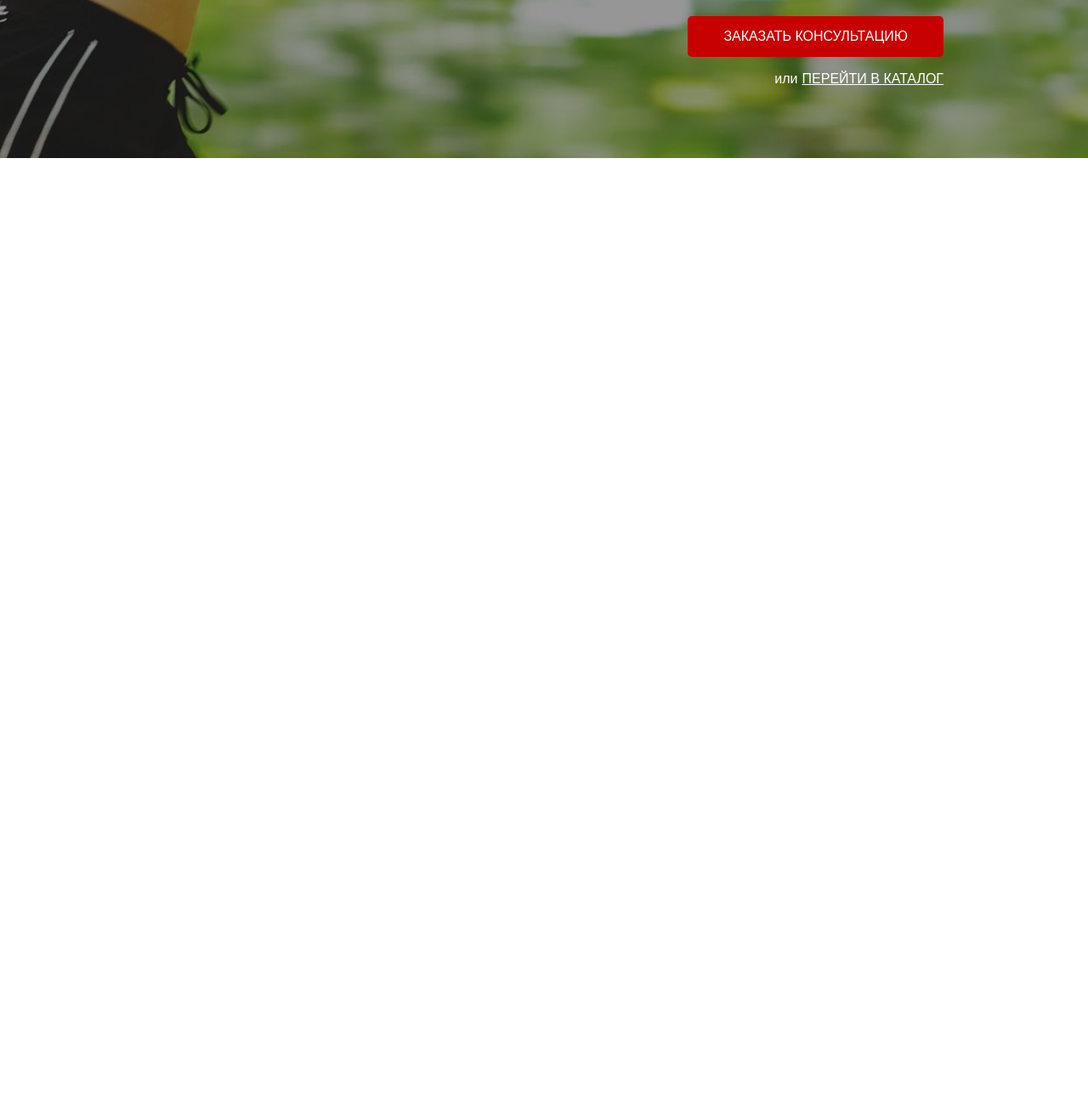
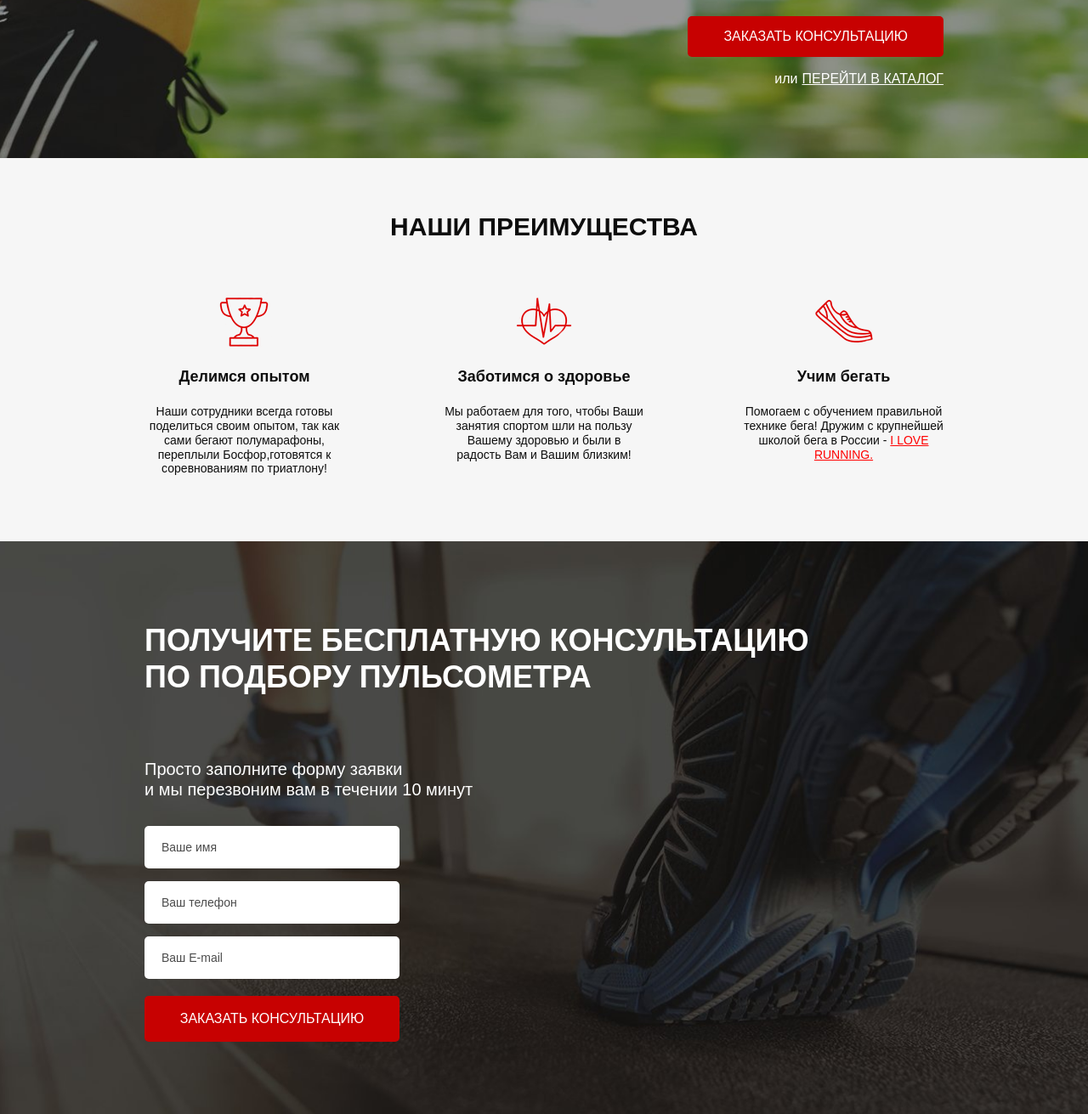
Before and after one commit to VadimBond/pulse-rate, a website: page src/index.html in a window 1280 px wide. Shown: the part 452-1763 px from the top of the page at 85% size. Before the commit the page ends 800 px from the top, so only its background shows below. Drawn offline with nearby package versions, Linux system fonts and the light colour scheme; files that its build step writes are made by us from their sources; a web font is replaced by a local one.

Commit message:
section consultation

```diff
--- /dev/null
+++ b/src/_advantages.html
@@ -0,0 +1,25 @@
+<section class="advantages">
+  <div class="container">
+
+    <h2 class="advantages-title">наши преимущества</h2>
+
+    <div class="advantages-blocks">
+      <div class="advantages-blocks__item">
+        <div class="icon icon__advantages-cup"></div>
+        <h3 class="advantages-blocks__item-title">Делимся опытом</h3>
+        <div class="advantages-blocks__item-descr">Наши сотрудники всегда готовы поделиться своим опытом, так как сами бегают полумарафоны, переплыли Босфор,готовятся к соревнованиям по триатлону!</div>
+      </div>
+      <div class="advantages-blocks__item">
+        <div class="icon icon__advantages-heart"></div>
+        <h3 class="advantages-blocks__item-title">Заботимся о здоровье</h3>
+        <div class="advantages-blocks__item-descr">Мы работаем для того, чтобы Ваши занятия спортом шли на пользу Вашему здоровью и были в радость Вам и Вашим близким!</div>
+      </div>
+      <div class="advantages-blocks__item">
+        <div class="icon icon__advantages-shoe"></div>
+        <h3 class="advantages-blocks__item-title">Учим бегать</h3>
+        <div class="advantages-blocks__item-descr">Помогаем с обучением правильной технике бега! Дружим с крупнейшей школой бега в России - <a href="#" class="advantages-blocks__item-link">i love running.</a></div>
+      </div>
+    </div>
+
+  </div>
+</section>
--- /dev/null
+++ b/src/_consultation.html
@@ -0,0 +1,16 @@
+<section class="consultation">
+  <div class="container">
+
+    <h2 class="consultation-title">Получите бесплатную консультацию<br>по подбору пульсометра</h2>
+
+    <div class="consultation-descr">Просто заполните форму заявки<br>и мы перезвоним вам в течении 10 минут</div>
+
+    <form action="#" class="form consultation-form">
+      <input type="text" name="name" class="form__input consultation-form__input" placeholder="Ваше имя" required>
+      <input type="number" name="phone" class="form__input consultation-form__input" placeholder="Ваш телефон" required>
+      <input type="email" name="email" class="form__input consultation-form__input" placeholder="Ваш E-mail" required>
+      <button type="submit" class="btn consultation-btn">заказать консультацию</button>
+    </form>
+
+  </div>
+</section>
--- a/src/index.html
+++ b/src/index.html
@@ -14,6 +14,9 @@
 </head>
 <body>
   @@include("_promo.html")
+  @@include("_advantages.html")
+  @@include("_consultation.html")
+
   <script src="js/script.js"></script>
 </body>
 </html>
--- a/src/scss/base/_common.scss
+++ b/src/scss/base/_common.scss
@@ -17,3 +17,36 @@ html, body {
     background-color: darken($color-red, 10%);
   }
 }
+.form {
+  max-width: 300px;
+  &__input {
+    display: block;
+    width: 100%;
+    min-height: 50px;
+    border-radius: 5px;
+    font-size: 14px;
+    font-weight: 300;
+    color: #4b4b4b;
+    padding: 0 20px;
+    margin-bottom: 15px;
+    &:nth-child(3) {
+      margin-bottom: 20px;
+    }
+    &::placeholder { /* Chrome, Firefox, Opera, Safari 10.1+ */
+      font-size: 14px;
+      font-weight: 300;
+      color: #4b4b4b;
+      opacity: 1; /* Firefox */
+    }
+    &:-ms-input-placeholder { /* Internet Explorer 10-11 */
+      font-size: 14px;
+      font-weight: 300;
+      color: #4b4b4b;
+    }
+    &::-ms-input-placeholder { /* Microsoft Edge */
+      font-size: 14px;
+      font-weight: 300;
+      color: #4b4b4b;
+    }
+  }
+}
--- a/src/scss/base/_icons.scss
+++ b/src/scss/base/_icons.scss
@@ -9,4 +9,13 @@
   &__promo-messages {
     @include sprite($promo-messages);
   }
+  &__advantages-cup {
+    @include sprite($advantages-cup);
+  }
+  &__advantages-heart {
+    @include sprite($advantages-heart);
+  }
+  &__advantages-shoe {
+    @include sprite($advantages-shoe);
+  }
 }
--- a/src/scss/base/_my-reboot.scss
+++ b/src/scss/base/_my-reboot.scss
@@ -41,7 +41,6 @@ button::-moz-focus-inner {
   border:0;
 }
 a, a:visited {
-  color: inherit;
   text-decoration: none;
 }
 a:hover {
--- /dev/null
+++ b/src/scss/blocks/_advantages.scss
@@ -0,0 +1,37 @@
+.advantages {
+  background-color: #f6f6f6;
+  color: $color-black;
+  padding: 5.2% 0 6%;
+  &-title {
+    font-size: 30px;
+    font-weight: 700;
+    text-transform: uppercase;
+    text-align: center;
+    margin-bottom: 6.6%;
+  }
+  &-blocks {
+    display: flex;
+    justify-content: space-between;
+    align-items: flex-start;
+    &__item {
+      width: 25%;
+      &-title {
+        font-size: 18px;
+        font-weight: 700;
+        text-align: center;
+        margin: 20px 0 24px;
+      }
+      &-descr {
+        font-size: 14px;
+        line-height: 1.2;
+        font-weight: 300;
+        text-align: center;
+      }
+      &-link {
+        text-transform: uppercase;
+        text-decoration: underline;
+        color: #ff0000;
+      }
+    }
+  }
+}
--- /dev/null
+++ b/src/scss/blocks/_consultation.scss
@@ -0,0 +1,23 @@
+.consultation {
+  background: #ccc url(../img/consultation/consultation_bg.jpg) center center / cover no-repeat;
+  color: $color-white;
+  padding: 7.4% 0 6.6%;
+  &-title {
+    font-size: 36px;
+    line-height: 1.2;
+    font-weight: 700;
+    text-transform: uppercase;
+    margin-bottom: 8%;
+  }
+  &-descr {
+    font-size: 20px;
+    line-height: 1.2;
+    font-weight: 500;
+    margin-bottom: 3.3%;
+  }
+  &-btn {
+    width: 100%;
+    font-size: 16px;
+    padding: 18px 0;
+  }
+}
--- a/src/scss/blocks/_promo.scss
+++ b/src/scss/blocks/_promo.scss
@@ -1,7 +1,7 @@
 .promo {
   background: #ccc url(../img/promo/promo_bg.jpg) center center / cover no-repeat;
+  color: $color-white;
   padding: 1.5% 0 6.6%;
-  color: $color-white;
   &-header {
     display: flex;
     justify-content: space-between;
@@ -34,6 +34,7 @@
         display: inline-block;
         font-size: 18px;
         font-weight: 700;
+        color: $color-white;
         margin-bottom: 8px;
       }
       &-btn {
@@ -82,11 +83,12 @@
     &__link {
       text-transform: uppercase;
       text-decoration: underline;
+      color: $color-white;
       margin-left: 5px;
     }
   }
 }
-
+// media
 @media (max-width: 991px) {
   .container {
     max-width: 720px;
--- a/src/scss/style.scss
+++ b/src/scss/style.scss
@@ -8,6 +8,8 @@
 
 
 @import "blocks/promo";
+@import "blocks/advantages";
+@import "blocks/consultation";
 
 
 
```
Also changed, not shown: src/_promo.html (+7 -1 lines).
